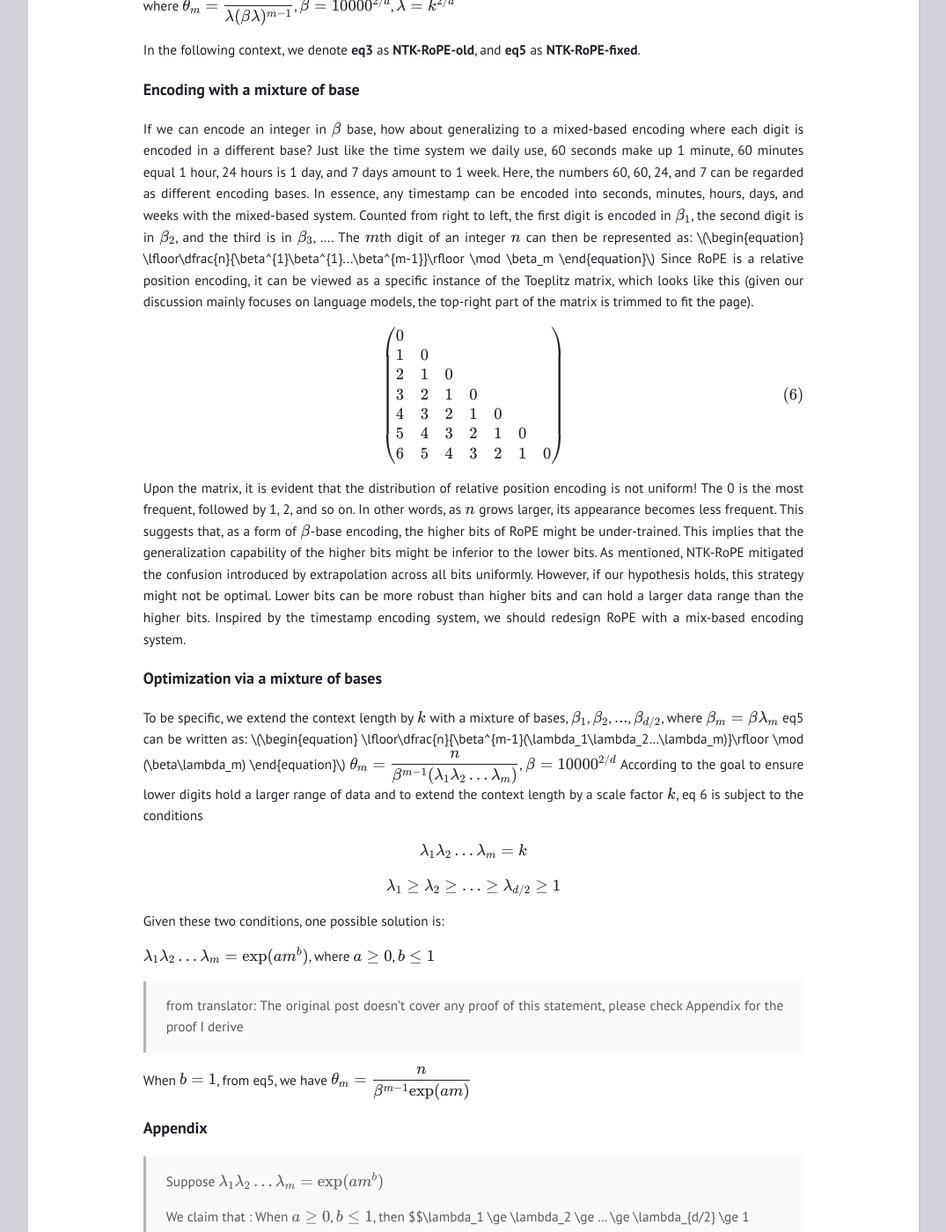
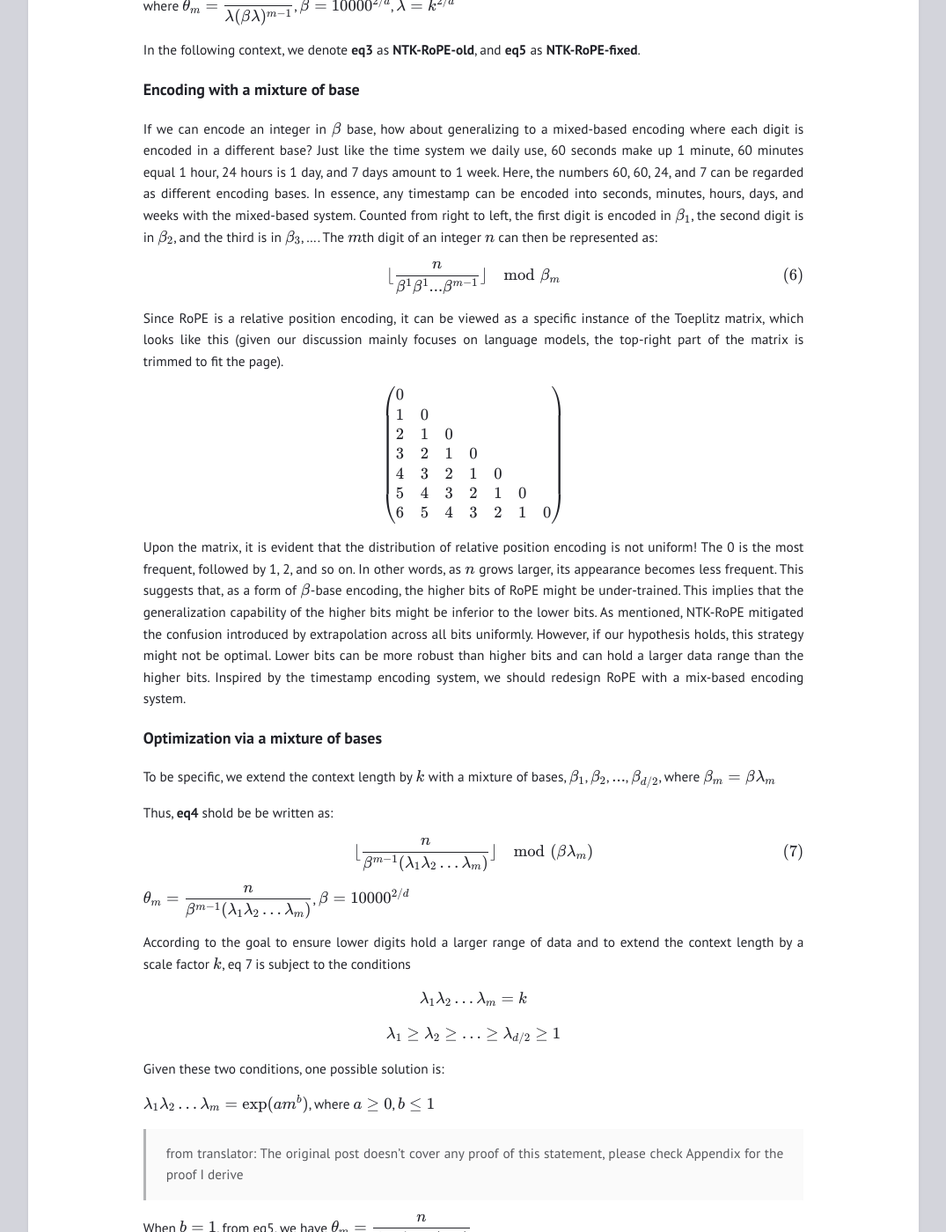
Before and after one commit to NormXU/NormXU.github.io, a Jekyll site: the page built from _posts/2023-08-13-Rethinking-Rotary-Position-Embedding-2.md, in a window 1280 px wide and 1400 px high, scrolled down 1535 px. Shown: the whole window at 88% size, without its empty margins (102-1177 px from the left). Built offline with Jekyll 4.4.1, drawn with Linux system fonts in a browser that asks for light colours.

Commit message:
update blog

```diff
--- a/_posts/2023-08-13-Rethinking-Rotary-Position-Embedding-2.md
+++ b/_posts/2023-08-13-Rethinking-Rotary-Position-Embedding-2.md
@@ -54,10 +54,12 @@ In the following context, we denote **eq3** as **NTK-RoPE-old**, and **eq5** as
 
 If we can encode an integer in $$\beta$$ base, how about generalizing to a mixed-based encoding where each digit is encoded in a different base? Just like the time system we daily use, 60 seconds make up 1 minute, 60 minutes equal 1 hour, 24 hours is 1 day, and 7 days amount to 1 week. Here, the numbers 60, 60, 24, and 7 can be regarded as different encoding bases. In essence, any timestamp can be encoded into seconds, minutes, hours, days, and weeks with the mixed-based system.
 Counted from right to left, the first digit is encoded in $$\beta_1$$, the second digit is in $$\beta_2$$, and the third is in $$\beta_3$$, …. The $$m$$th digit of an integer $$n$$ can then be represented as:
+
 $$ \begin{equation} \lfloor\dfrac{n}{\beta^{1}\beta^{1}...\beta^{m-1}}\rfloor \mod \beta_m \end{equation} $$
+
 Since RoPE is a relative position encoding, it can be viewed as a specific instance of the Toeplitz matrix, which looks like this (given our discussion mainly focuses on language models, the top-right part of the matrix is trimmed to fit the page).
 
-$$\begin{equation}
+$$
 \begin{pmatrix}
 0 \\
 1 & 0 &  \\
@@ -68,15 +70,19 @@ $$\begin{equation}
 6 & 5 & 4 & 3 & 2 & 1 & 0\\
 
 \end{pmatrix}
-\end{equation}$$
+$$
 
 Upon the matrix, it is evident that the distribution of relative position encoding is not uniform! The 0 is the most frequent, followed by 1, 2, and so on. In other words, as $$n$$ grows larger, its appearance becomes less frequent. This suggests that, as a form of $$\beta$$-base encoding, the higher bits of RoPE might be under-trained. This implies that the generalization capability of the higher bits might be inferior to the lower bits. As mentioned, NTK-RoPE mitigated the confusion introduced by extrapolation across all bits uniformly. However, if our hypothesis holds, this strategy might not be optimal. Lower bits can be more robust than higher bits and can hold a larger data range than the higher bits. Inspired by the timestamp encoding system, we should redesign RoPE with a mix-based encoding system.
 ### Optimization via a mixture of bases
 To be specific, we extend the context length by $$k$$ with a mixture of bases, $$\beta_1$$, $$\beta_2$$, $$...$$, $$\beta_{d/2}$$, where $$\beta_m = \beta\lambda_m$$
-eq5 can be written as:
+
+Thus, **eq4** shold be be written as:
+
 $$ \begin{equation} \lfloor\dfrac{n}{\beta^{m-1}(\lambda_1\lambda_2…\lambda_m)}\rfloor \mod (\beta\lambda_m) \end{equation} $$
+
 $$\theta_m = \dfrac{n}{\beta^{m-1}(\lambda_1\lambda_2…\lambda_m)}$$, $$\beta = 10000^{2/d}$$
-According to the goal to ensure lower digits hold a larger range of data and to extend the context length by a scale factor $$k$$, eq 6 is subject to the conditions
+
+According to the goal to ensure lower digits hold a larger range of data and to extend the context length by a scale factor $$k$$, eq 7 is subject to the conditions
 
 $$ \lambda_1\lambda_2…\lambda_m = k$$
 
```
